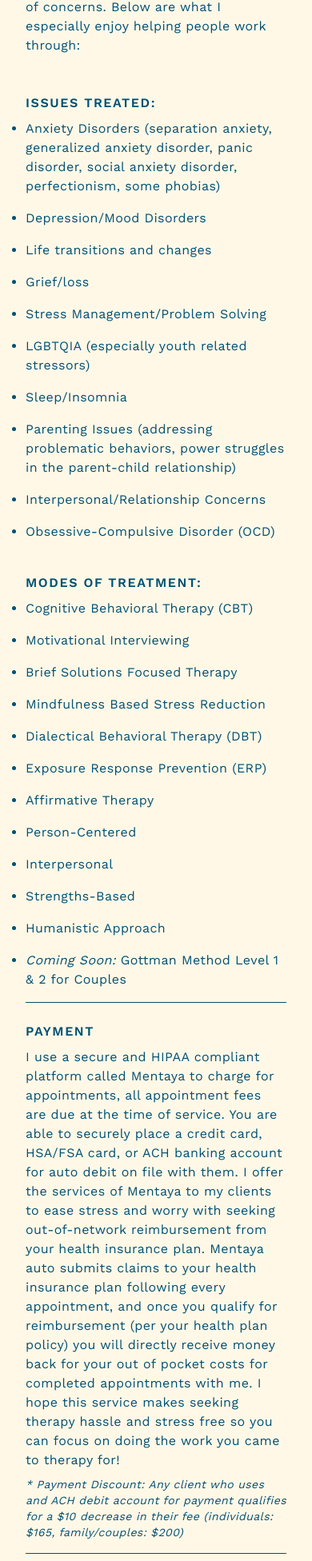
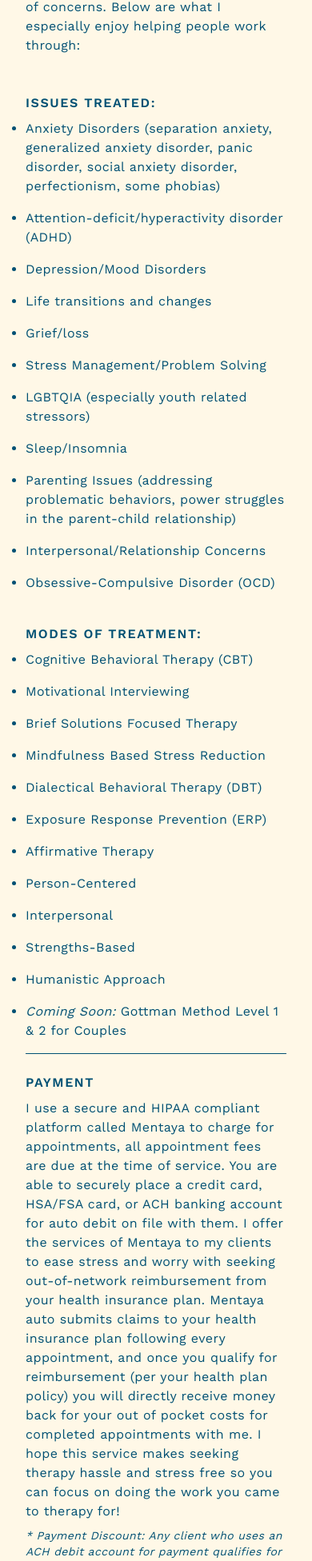
Before and after one commit to trroev/guided-growth-with-rachael, a Next.js app: page /services in a window 390 px wide. Shown: the part 861-2813 px from the top of the page at 80% size. Built offline with nearby package versions, Linux system fonts and the light colour scheme.

Commit message:
fixed typo in services section. added new phone number and address

```diff
--- a/pages/contact.tsx
+++ b/pages/contact.tsx
@@ -15,15 +15,15 @@ const Contact = () => {
           </p>
           <h2 className="py-4 text-center">Get In Touch</h2>
           <div className="flex flex-col py-4">
-            {/* <div className="mx-auto px-12 py-3 mb-6 border rounded-md border-green sm:mx-0 sm:px-0 sm:flex sm:justify-around lg:mx-20">
+            <div className="mx-auto px-12 py-3 mb-6 border rounded-md border-green sm:mx-0 sm:px-0 sm:flex sm:justify-around lg:mx-20">
               <p className="flex items-center gap-3 pb-6 sm:pb-0">
                 <Icons.phone size={16} aria-hidden="true" />
                 <a
-                  href="tel:6162821573"
+                  href="tel:6163305822"
                   aria-label="link to make a phone call to Rachael Mathiak at 6162821573"
                   className="hover:underline"
                 >
-                  (616) 282-1573
+                  (616) 330-5822
                 </a>
               </p>
               <p className="flex items-center gap-3">
@@ -42,7 +42,7 @@ const Contact = () => {
                   Grand Rapids, MI 49525
                 </a>
               </p>
-            </div> */}
+            </div>
             <p className="py-4 text-center">
               Please fill out the form below, and I will get back to
               you within two business days. I look forward to speaking
--- a/pages/services.tsx
+++ b/pages/services.tsx
@@ -71,6 +71,10 @@ const Services = () => (
                         generalized anxiety disorder, panic disorder,
                         social anxiety disorder, perfectionism, some
                         phobias)
+                      </li>
+                      <li className="pb-4">
+                        Attention-deficit/hyperactivity disorder
+                        (ADHD)
                       </li>
                       <li className="pb-4">
                         Depression/Mood Disorders
@@ -161,7 +165,7 @@ const Services = () => (
                 for!
               </p>
               <p className="italic text-sm pt-2">
-                * Payment Discount: Any client who uses and ACH debit
+                * Payment Discount: Any client who uses an ACH debit
                 account for payment qualifies for a $10 decrease in
                 their fee (individuals: $165, family/couples: $200)
               </p>
```
